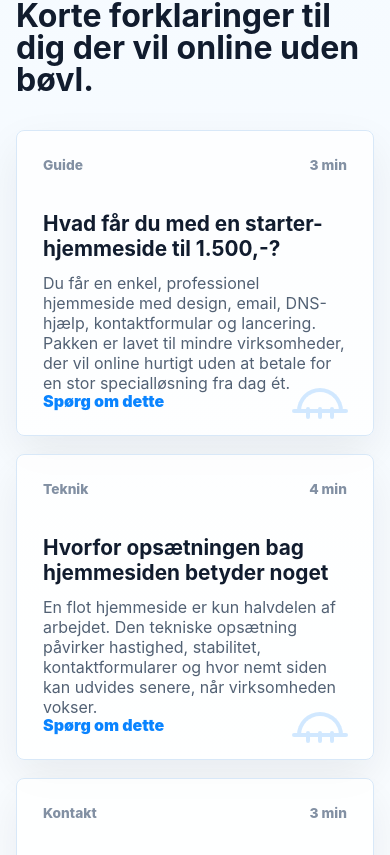
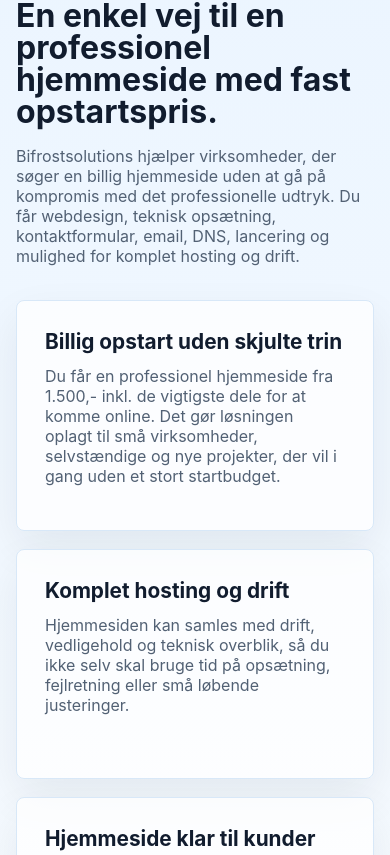
Before and after one commit to IntlJB/bifrostsolutions, a React (Vite) app: page / in a window 390 px wide. Shown: the part 5509-6364 px from the top of the page. Built offline with nearby package versions, Linux system fonts and the light colour scheme.

Commit message:
Add SEO profile

```diff
--- a/index.html
+++ b/index.html
@@ -6,9 +6,66 @@
     <meta name="viewport" content="width=device-width, initial-scale=1.0" />
     <meta
       name="description"
-      content="Bifrostsolutions laver moderne starter-hjemmesider fra 1.500,- inkl. design, email, DNS og lancering."
+      content="Billig professionel hjemmeside fra 1.500,- inkl. design, email, DNS og lancering. Bifrostsolutions tilbyder webdesign, komplet hosting, drift og opstart til faste priser."
     />
-    <title>Bifrostsolutions | Hjemmeside fra 1.500,- inkl. design, email og DNS</title>
+    <meta
+      name="keywords"
+      content="billig hjemmeside, hjemmeside fra 1500, billig opstart hjemmeside, webdesign, hosting, komplet hosting, hjemmeside til små virksomheder, hjemmeside fast pris, Bifrostsolutions"
+    />
+    <meta name="author" content="Bifrostsolutions" />
+    <meta name="robots" content="index, follow" />
+    <link rel="canonical" href="https://bifrostsolutions.dk/" />
+    <meta property="og:type" content="website" />
+    <meta property="og:locale" content="da_DK" />
+    <meta property="og:site_name" content="Bifrostsolutions" />
+    <meta property="og:title" content="Billig hjemmeside fra 1.500,- | Bifrostsolutions" />
+    <meta
+      property="og:description"
+      content="Få en professionel hjemmeside med billig opstart, design, email, DNS, komplet hosting og drift samlet ét sted."
+    />
+    <meta property="og:url" content="https://bifrostsolutions.dk/" />
+    <meta property="og:image" content="https://bifrostsolutions.dk/og-image.png" />
+    <meta name="twitter:card" content="summary_large_image" />
+    <meta name="twitter:title" content="Billig hjemmeside fra 1.500,- | Bifrostsolutions" />
+    <meta
+      name="twitter:description"
+      content="Professionel hjemmeside, komplet hosting og drift til små virksomheder med fast opstartspris."
+    />
+    <meta name="theme-color" content="#0a84ff" />
+    <title>Billig hjemmeside fra 1.500,- | Hosting og webdesign | Bifrostsolutions</title>
+    <script type="application/ld+json">
+      {
+        "@context": "https://schema.org",
+        "@type": "ProfessionalService",
+        "name": "Bifrostsolutions",
+        "url": "https://bifrostsolutions.dk/",
+        "description": "Bifrostsolutions laver professionelle hjemmesider til små virksomheder med billig opstart, fast pris, webdesign, email, DNS, hosting og drift.",
+        "areaServed": "Danmark",
+        "priceRange": "Fra 1.500 DKK",
+        "vatID": "DK46504372",
+        "sameAs": ["https://github.com/IntlJB/bifrostsolutions"],
+        "hasOfferCatalog": {
+          "@type": "OfferCatalog",
+          "name": "Hjemmesider og hosting",
+          "itemListElement": [
+            {
+              "@type": "Offer",
+              "name": "Design",
+              "price": "1500",
+              "priceCurrency": "DKK",
+              "description": "Professionel starter-hjemmeside inkl. design, email, DNS og lancering."
+            },
+            {
+              "@type": "Offer",
+              "name": "Design og Drift",
+              "price": "1500",
+              "priceCurrency": "DKK",
+              "description": "Opstart og løbende drift hver 3. måned."
+            }
+          ]
+        }
+      }
+    </script>
   </head>
   <body>
     <div id="root"></div>
--- a/src/App.css
+++ b/src/App.css
@@ -277,6 +277,7 @@ h3 {
 .serviceGrid,
 .packageGrid,
 .benefitGrid,
+.seoGrid,
 .blogGrid {
   display: grid;
   gap: 18px;
@@ -284,6 +285,7 @@ h3 {
 
 .serviceGrid,
 .packageGrid,
+.seoGrid,
 .blogGrid {
   grid-template-columns: repeat(3, minmax(0, 1fr));
 }
@@ -295,6 +297,7 @@ h3 {
 .serviceCard,
 .packageCard,
 .benefitCard,
+.seoCard,
 .blogCard,
 .contactForm {
   border: 1px solid var(--border);
@@ -324,8 +327,13 @@ h3 {
   background: rgba(255, 255, 255, 0.42);
 }
 
+.seoSection {
+  background: linear-gradient(180deg, rgba(232, 243, 255, 0.72), rgba(255, 255, 255, 0.2));
+}
+
 .packageCard,
-.benefitCard {
+.benefitCard,
+.seoCard {
   padding: 28px;
 }
 
@@ -368,6 +376,10 @@ h3 {
 
 .benefitCard {
   min-height: 190px;
+}
+
+.seoCard {
+  min-height: 230px;
 }
 
 .blogCard {
@@ -697,6 +709,7 @@ h3 {
 
   .serviceGrid,
   .packageGrid,
+  .seoGrid,
   .blogGrid,
   .benefitGrid,
   .footerPolicies {
--- a/src/App.jsx
+++ b/src/App.jsx
@@ -65,6 +65,21 @@ const platformBenefits = [
   {
     label: 'Effektiv udvikling',
     text: 'Processen er skruet sammen, så små ændringer og forbedringer kan laves hurtigt uden at gå på kompromis med kvaliteten. Det holder prisen nede og tempoet oppe.',
+  },
+]
+
+const seoHighlights = [
+  {
+    title: 'Billig opstart uden skjulte trin',
+    text: 'Du får en professionel hjemmeside fra 1.500,- inkl. de vigtigste dele for at komme online. Det gør løsningen oplagt til små virksomheder, selvstændige og nye projekter, der vil i gang uden et stort startbudget.',
+  },
+  {
+    title: 'Komplet hosting og drift',
+    text: 'Hjemmesiden kan samles med drift, vedligehold og teknisk overblik, så du ikke selv skal bruge tid på opsætning, fejlretning eller små løbende justeringer.',
+  },
+  {
+    title: 'Hjemmeside klar til kunder',
+    text: 'Siden bygges med klare budskaber, kontaktformular, mobilvenligt design og struktur, der hjælper besøgende med hurtigt at forstå hvem du er, hvad du tilbyder og hvordan de kontakter dig.',
   },
 ]
 
@@ -302,6 +317,26 @@ function HomePage() {
         </div>
       </section>
 
+      <section className="section seoSection" id="billig-hjemmeside">
+        <div className="sectionIntro">
+          <span className="eyebrow">Billig hjemmeside og komplet drift</span>
+          <h2>En enkel vej til en professionel hjemmeside med fast opstartspris.</h2>
+          <p>
+            Bifrostsolutions hjælper virksomheder, der søger en billig hjemmeside uden at gå på
+            kompromis med det professionelle udtryk. Du får webdesign, teknisk opsætning,
+            kontaktformular, email, DNS, lancering og mulighed for komplet hosting og drift.
+          </p>
+        </div>
+        <div className="seoGrid">
+          {seoHighlights.map((item) => (
+            <article className="seoCard" key={item.title}>
+              <h3>{item.title}</h3>
+              <p>{item.text}</p>
+            </article>
+          ))}
+        </div>
+      </section>
+
       <section className="section blogSection" id="info">
         <div className="sectionIntro">
           <span className="eyebrow">Info</span>
```
Also changed, not shown: public/og-image.png (added), public/robots.txt (added), 1 other file (tests, documents, lock files or other folders).
